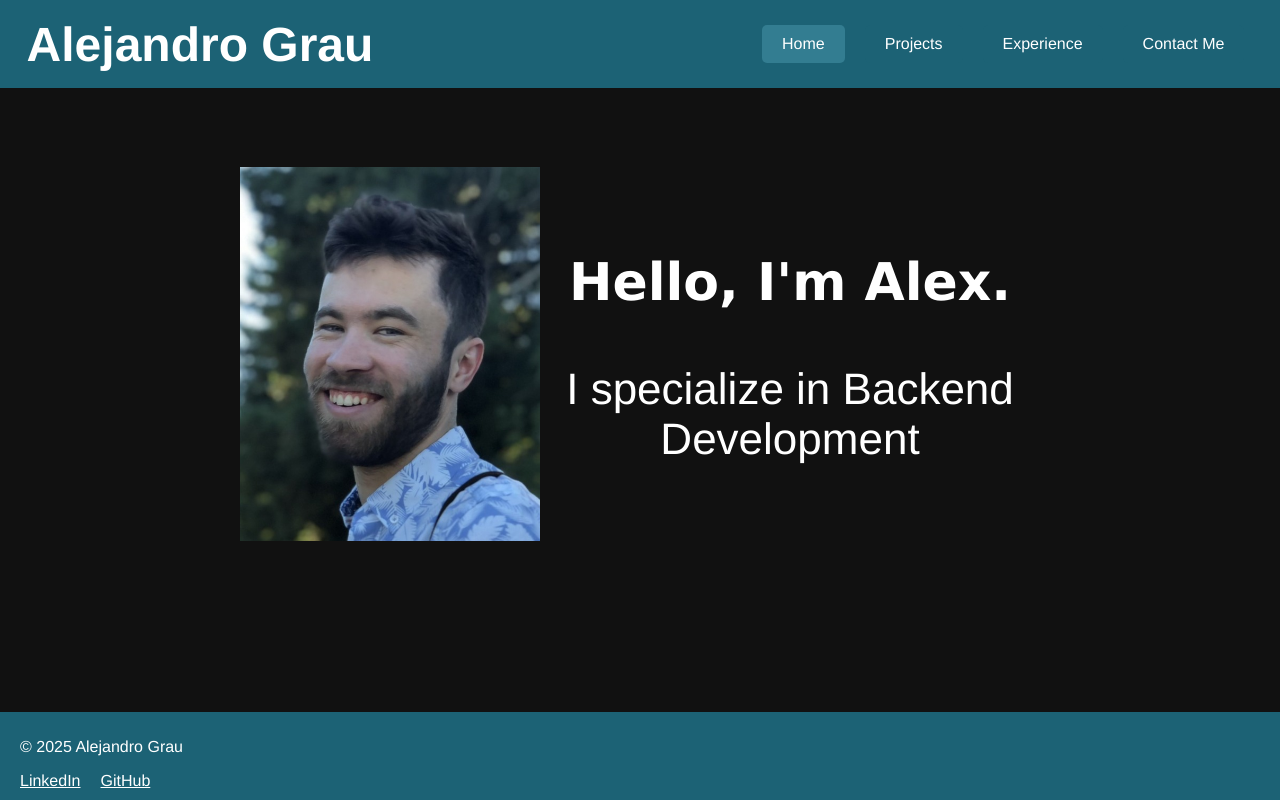
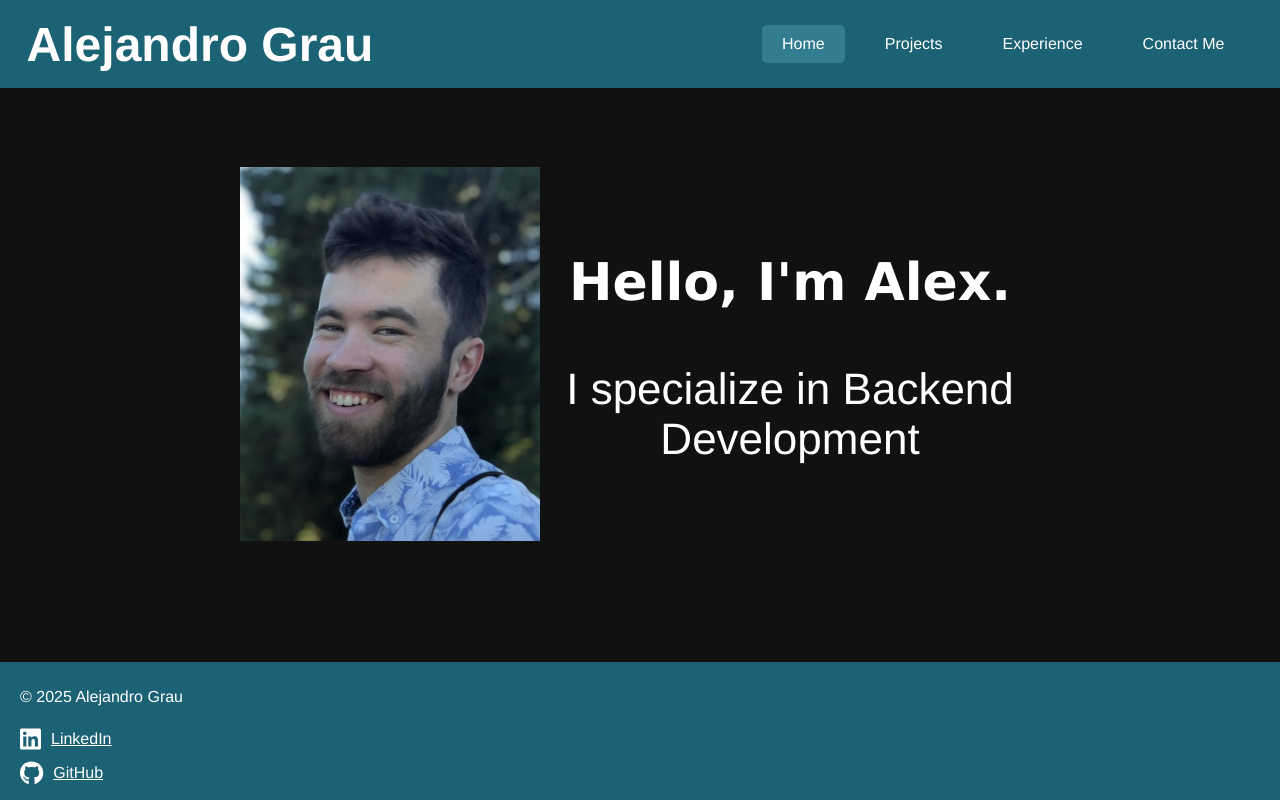
Before and after one commit to graua-git/portfolio, an Angular app: page /home in a window 1280 px wide. Built offline with nearby package versions, Linux system fonts and the light colour scheme.

Commit message:
fixed footer links and some styling

```diff
--- a/package.json
+++ b/package.json
@@ -18,6 +18,9 @@
     "@angular/platform-browser": "^19.1.0",
     "@angular/platform-browser-dynamic": "^19.1.0",
     "@angular/router": "^19.1.0",
+    "@fortawesome/angular-fontawesome": "^1.0.0",
+    "@fortawesome/fontawesome-svg-core": "^6.7.2",
+    "@fortawesome/free-brands-svg-icons": "^6.7.2",
     "rxjs": "~7.8.0",
     "tslib": "^2.3.0",
     "zone.js": "~0.15.0"
--- a/src/app/components/footer/footer.component.css
+++ b/src/app/components/footer/footer.component.css
@@ -3,17 +3,28 @@
     padding: 10px;
 }
 
-p {
+.copyright {
     font-family: var(--font-secondary);
     color: var(--text);
     padding: 0px 10px;
+}
+
+.link {
+    display: flex;
+    flex-direction: row;
+    align-items: center;
+}
+
+.link-text {
+    padding-left: 10px;
+    text-decoration: none;
 }
 
 a {
     color: var(--text);
     font-family: var(--font-secondary);
     font-size: 16px;
-    padding: 0px 10px;
+    padding: 5px 10px;
     cursor: pointer;
 }
 
--- a/src/app/components/footer/footer.component.html
+++ b/src/app/components/footer/footer.component.html
@@ -1,7 +1,15 @@
 <footer class="footer">
     <div class="footer-container">
-        <p>© 2025 Alejandro Grau</p>
-        <a href="https://www.linkedin.com/in/alejandro-grau/" target="_blank" rel="noopener noreferrer">LinkedIn</a>
-        <a href="https://github.com/graua-git" target="_blank" rel="noopener noreferrer">GitHub</a>
+        <div class="copyright">
+            <p>© 2025 Alejandro Grau</p>
+        </div>
+        <a class="link" href="https://www.linkedin.com/in/alejandro-grau/" target="_blank" rel="noopener noreferrer">
+            <fa-icon class="icon" [icon]="faLinkedin" size="xl" />
+            <div class="link-text">LinkedIn</div>
+        </a>
+        <a class="link" href="https://github.com/graua-git" target="_blank" rel="noopener noreferrer">
+            <fa-icon class="icon" [icon]="faGithub" size="xl" />
+            <div class="link-text">GitHub</div>
+        </a>
     </div>
 </footer>
--- a/src/app/components/footer/footer.component.ts
+++ b/src/app/components/footer/footer.component.ts
@@ -1,11 +1,13 @@
 import { Component } from '@angular/core';
-
+import { FontAwesomeModule } from '@fortawesome/angular-fontawesome';
+import { faGithub, faLinkedin } from '@fortawesome/free-brands-svg-icons';
 @Component({
   selector: 'app-footer',
-  imports: [],
+  imports: [FontAwesomeModule],
   templateUrl: './footer.component.html',
   styleUrl: './footer.component.css'
 })
 export class FooterComponent {
-
+  faGithub = faGithub;
+  faLinkedin = faLinkedin;
 }
--- a/src/app/pages/contact-me/contact-me.component.css
+++ b/src/app/pages/contact-me/contact-me.component.css
@@ -6,9 +6,9 @@
     font-family: var(--font-secondary);
 }
 
-h3 {
+.title {
     color: var(--text);
-    font-family: var(--font-secondary);
+    font-family: var(--font-primary);
     font-size: 48px;
     margin: 15px;
     text-align: center;
@@ -58,6 +58,7 @@
     padding: 15px 100px;
     outline: none;
     cursor: pointer;
+    margin-bottom: 20px;
 }
 
 button:active {
--- a/src/app/pages/experience/experience.component.css
+++ b/src/app/pages/experience/experience.component.css
@@ -13,6 +13,7 @@
 
 .title {
     color: var(--text);
+    font-family: var(--font-primary);
     font-size: 48px;
     margin: 15px;
     text-align: center;
```
Also changed, not shown: 1 other file (tests, documents, lock files or other folders).
